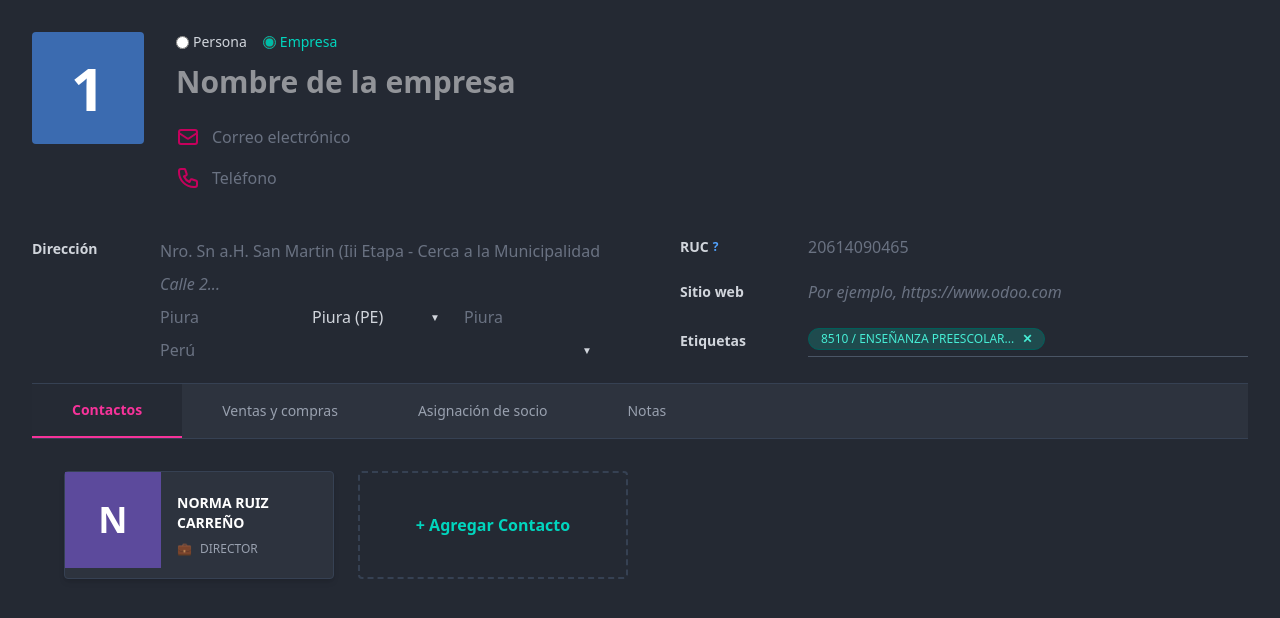
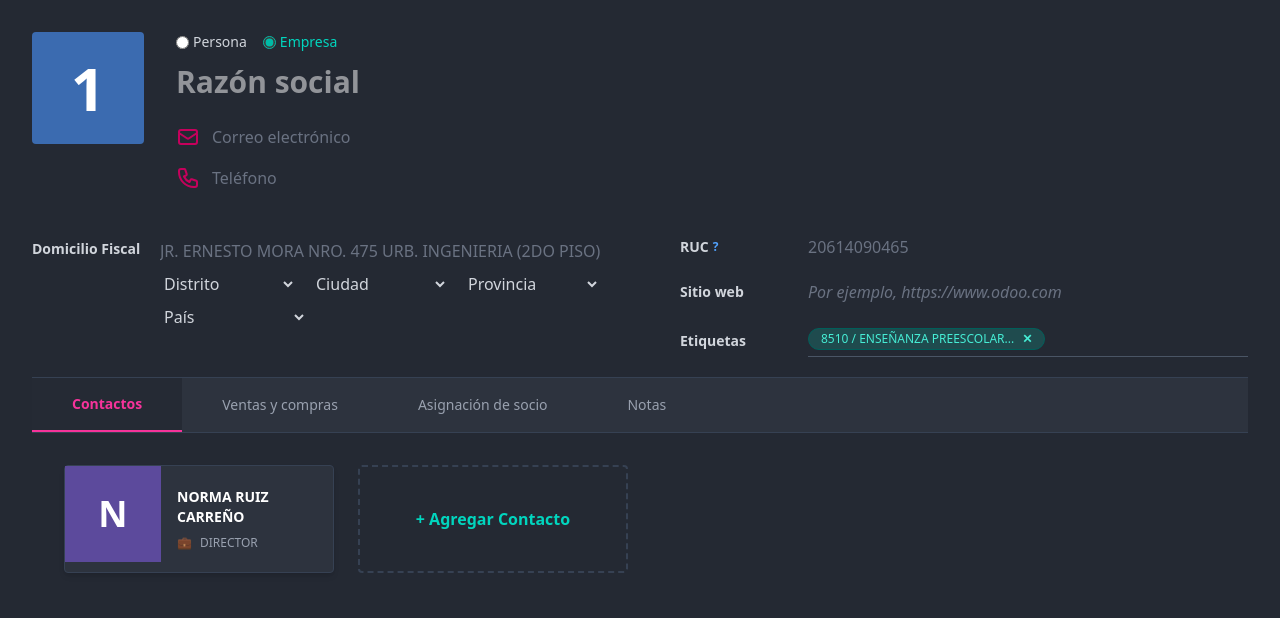
Before and after one commit to bfp2608/app-remsystem-erp, a React (Vite) app in the folder frontend/alpha-erp/: page / in a window 1280 px wide. Shown: the top 618 px of the page. Built offline with nearby package versions, Linux system fonts and the light colour scheme.

Commit message:
Actualizacion de la ventana editar

```diff
--- /dev/null
+++ b/frontend/alpha-erp/src/components/AvatarFoto.tsx
@@ -0,0 +1,49 @@
+import { useState } from "react";
+
+export function AvatarFoto() {
+
+    const [previewSrc, setPreviewSrc] = useState<string | null>(null);
+
+    const handleFotoChange = (e: React.ChangeEvent<HTMLInputElement>) => {
+    const file = e.target.files?.[0];
+    if (!file) return;
+    const reader = new FileReader();
+    reader.onload = (ev) => {
+      setPreviewSrc(ev.target?.result as string);
+    };
+    reader.readAsDataURL(file);
+    };
+    return (
+          <div className="relative w-28 h-28 shrink-0 group">
+            <input
+              type="file"
+              id="foto-input"
+              className="hidden"
+              accept="image/*"
+              onChange={handleFotoChange}
+            />
+            <label
+              htmlFor="foto-input"
+              className="w-full h-full bg-[#3b6bb0] flex items-center justify-center text-white rounded-sm cursor-pointer transition-all duration-300 overflow-hidden relative border border-transparent hover:border-teal-500"
+            >
+              {!previewSrc && (
+                <span className="text-6xl font-bold group-hover:opacity-20 transition-opacity">
+                  1
+                </span>
+              )}
+              <div className="absolute inset-0 flex items-center justify-center opacity-0 group-hover:opacity-100 bg-[#3b6bb0]/40 transition-opacity p-2 text-center">
+                <span className="text-xs font-medium leading-tight">
+                  Agregar una fotografía
+                </span>
+              </div>
+              {previewSrc && (
+                <img
+                  src={previewSrc}
+                  className="absolute inset-0 w-full h-full object-cover"
+                  alt="preview"
+                />
+              )}
+            </label>
+          </div>
+    );
+}
--- a/frontend/alpha-erp/src/pages/EditarClientesPage.tsx
+++ b/frontend/alpha-erp/src/pages/EditarClientesPage.tsx
@@ -113,7 +113,7 @@ export function EditarClientesPage() {
               <input
                 type="text"
                 className="text-3xl bg-transparent border-none outline-none w-full text-white focus:ring-0 font-semibold py-1"
-                placeholder="Nombre de la empresa"
+                placeholder="Razón social"
               />
             </div>
 
@@ -122,7 +122,7 @@ export function EditarClientesPage() {
               <div className="flex items-center gap-3 border-b border-transparent hover:border-gray-600 focus-within:border-teal-500 transition-colors w-full lg:w-1/2">
                 <span className="text-pink-700">
                   <svg xmlns="http://www.w3.org/2000/svg" className="h-6 w-6" fill="none" viewBox="0 0 24 24" stroke="currentColor">
-                    <path strokeLinecap="round" strokeLinejoin="round" strokeWidth={2} d="M3 8l7.89 5.26a2 2 0 002.22 0L21 8M5 19h14a2 2 0 002-2V7a2 2 0 00-2-2H5a2 2 0 00-2 2v10a2 2 0 002 2z" />
+                    <path strokeLinecap="round" strokeLinejoin="round" strokeWidth={2} d="M3 8l7.89 5.26a2 2 0 002.22 0L21 8M5 19h14a2 2 0 002-2V7a2 2 0 00-2-2H5a2 2 0 00-2 2v10a2 2 0 002 2z"/>
                   </svg>
                 </span>
                 <input
@@ -155,78 +155,50 @@ export function EditarClientesPage() {
           {/* Columna izquierda: Dirección */}
           <div className="space-y-1 mb-4">
             <div className="flex items-start">
-              <span className="w-32 font-bold text-gray-300 shrink-0 pt-1">Dirección</span>
+              <span className="w-32 font-bold text-gray-300 shrink-0 pt-1">Domicilio Fiscal</span>
               <div className="flex flex-col flex-1 gap-0">
 
                 <div className="border-b border-transparent hover:border-gray-600 focus-within:border-teal-500 transition-colors">
                   <input
                     className="bg-transparent border-none outline-none w-full text-gray-300 placeholder-gray-500 focus:ring-0 text-base py-1"
-                    placeholder="Nro. Sn a.H. San Martin (Iii Etapa - Cerca a la Municipalidad) Piura Piura"
-                  />
-                </div>
-
-                <div className="border-b border-transparent hover:border-gray-600 focus-within:border-teal-500 transition-colors">
-                  <input
-                    className="bg-transparent border-none outline-none w-full text-gray-300 placeholder-gray-500 focus:ring-0 text-base italic py-1"
-                    placeholder="Calle 2..."
+                    placeholder="JR. ERNESTO MORA NRO. 475 URB. INGENIERIA (2DO PISO)"
                   />
                 </div>
 
                 <div className="flex gap-4">
-                  <div className="w-1/3 border-b border-transparent hover:border-gray-600 focus-within:border-teal-500 transition-colors">
-                    <input
-                      className="bg-transparent border-none outline-none w-full text-gray-300 placeholder-gray-500 focus:ring-0 text-base py-1"
-                      placeholder="Piura"
-                    />
+                  <div className="w-1/3 relative border-b border-transparent hover:border-gray-600 focus-within:border-teal-500 transition-colors">
+                    <select className="bg-transparent border-none outline-none w-full focus:ring-0 text-base cursor-pointer py-1">
+                      <option className="bg-[#2d333e] text-gray-300">Distrito</option>
+                      <option className="bg-[#2d333e] text-gray-300">Ancon</option>
+                      <option className="bg-[#2d333e] text-gray-300">Carabayllo</option>
+                      <option className="bg-[#2d333e] text-gray-300">Comas</option>
+                    </select>
                   </div>
                   <div className="w-1/3 relative border-b border-transparent hover:border-gray-600 focus-within:border-teal-500 transition-colors">
-                    <select className="bg-transparent border-none outline-none w-full font-medium focus:ring-0 text-base appearance-none cursor-pointer py-1">
-                      <option className="bg-[#2d333e] text-gray-300">Piura (PE)</option>
-                      <option className="bg-[#2d333e] text-gray-300">Amazonas (PE)</option>
-                      <option className="bg-[#2d333e] text-gray-300">Ancash (PE)</option>
+                    <select className="bg-transparent border-none outline-none w-full focus:ring-0 text-base cursor-pointer py-1">
+                      <option className="bg-[#2d333e] text-gray-300">Ciudad</option>
+                      <option className="bg-[#2d333e] text-gray-300">Lima</option>
+                      <option className="bg-[#2d333e] text-gray-300">Callao</option>
                     </select>
-                    <div className="absolute inset-y-0 right-0 flex items-center pr-2 pointer-events-none text-[10px]">▼</div>
                   </div>
-                  <div className="w-1/3 border-b border-transparent hover:border-gray-600 focus-within:border-teal-500 transition-colors">
-                    <input
-                      className="bg-transparent border-none outline-none w-full text-gray-300 placeholder-gray-500 focus:ring-0 text-base py-1"
-                      placeholder="Piura"
-                    />
+                  <div className="w-1/3 relative border-b border-transparent hover:border-gray-600 focus-within:border-teal-500 transition-colors">
+                    <select className="bg-transparent border-none outline-none w-full focus:ring-0 text-base cursor-pointer py-1">
+                      <option className="bg-[#2d333e] text-gray-300">Provincia</option>
+                      <option className="bg-[#2d333e] text-gray-300">Lima</option>
+                      <option className="bg-[#2d333e] text-gray-300">Trujillo</option>
+                    </select>
                   </div>
                 </div>
-
+                <div className="flex">
                 {/* País con dropdown */}
-                <div className="relative border-b border-transparent hover:border-gray-600 focus-within:border-teal-500 transition-colors" ref={countryRef}>
-                  <div className="flex items-center">
-                    <input
-                      type="text"
-                      className="bg-transparent border-none outline-none w-full text-gray-300 placeholder-gray-500 focus:ring-0 text-base py-1 cursor-pointer"
-                      placeholder="Perú"
-                      autoComplete="off"
-                      value={countryInput}
-                      onChange={(e) => setCountryInput(e.target.value)}
-                      onFocus={() => setShowCountryDropdown(true)}
-                    />
-                    <div className="text-[10px] pr-2">▼</div>
-                  </div>
-                  {showCountryDropdown && (
-                    <div className="absolute left-0 top-full w-full bg-[#2d333e] border border-gray-700 shadow-2xl z-50 rounded-sm mt-0.5 max-h-60 overflow-y-auto">
-                      {filteredCountries.map((country) => (
-                        <div
-                          key={country}
-                          className="hover:bg-[#363d4a] p-2 text-sm text-gray-300 cursor-pointer border-b border-gray-700/50"
-                          onClick={() => selectCountry(country)}
-                        >
-                          {country}
-                        </div>
-                      ))}
-                      <div className="p-2 text-sm text-teal-400 cursor-pointer font-medium hover:bg-[#363d4a] sticky bottom-0 bg-[#2d333e]">
-                        Buscar más...
-                      </div>
+                    <div className="w-1/3 relative border-b border-transparent hover:border-gray-600 focus-within:border-teal-500 transition-colors">
+                        <select className="bg-transparent border-none outline-none w-full focus:ring-0 text-base cursor-pointer py-1">
+                            <option className="bg-[#2d333e] text-gray-300">País</option>
+                            <option className="bg-[#2d333e] text-gray-300">Perú</option>
+                            <option className="bg-[#2d333e] text-gray-300">Chile</option>
+                        </select>
                     </div>
-                  )}
                 </div>
-
               </div>
             </div>
           </div>
```
